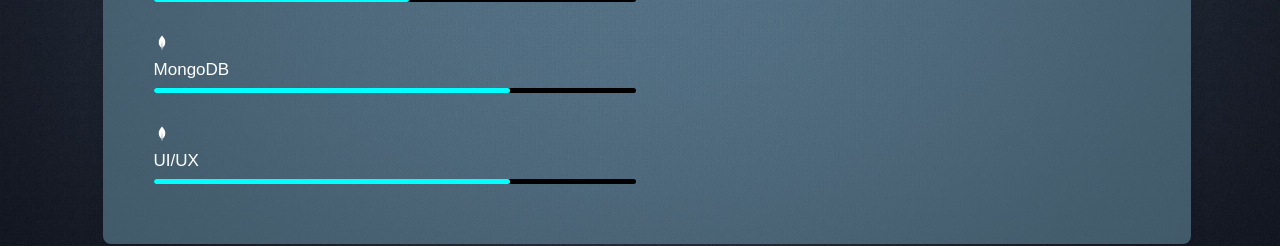
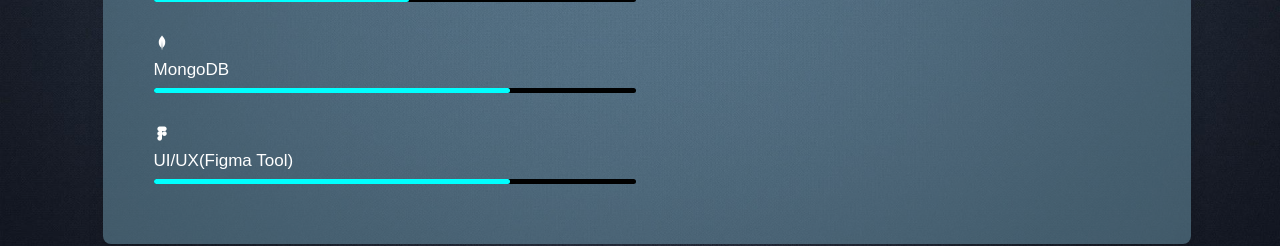
Before and after one commit to JEYASURIYAK/portfolio, a React (Create React App) app: page / in a window 1280 px wide. Shown: the part 2020-2266 px from the top of the page. Built offline with nearby package versions, Linux system fonts and the light colour scheme; some icons are missing.

Commit message:
first commit

```diff
--- a/src/components/Skills.jsx
+++ b/src/components/Skills.jsx
@@ -74,9 +74,9 @@
                 <span></span>
               </div>
             </div>
-            <div className="bar"><i className='bx bxl-mongodb'></i>
+            <div className="bar"><i class='bx bxl-figma'></i>
               <div className="info">
-                <span>UI/UX</span>
+                <span>UI/UX(Figma Tool)</span>
               </div>
               <div className="progress-line mongodb">
                 <span></span>
```
